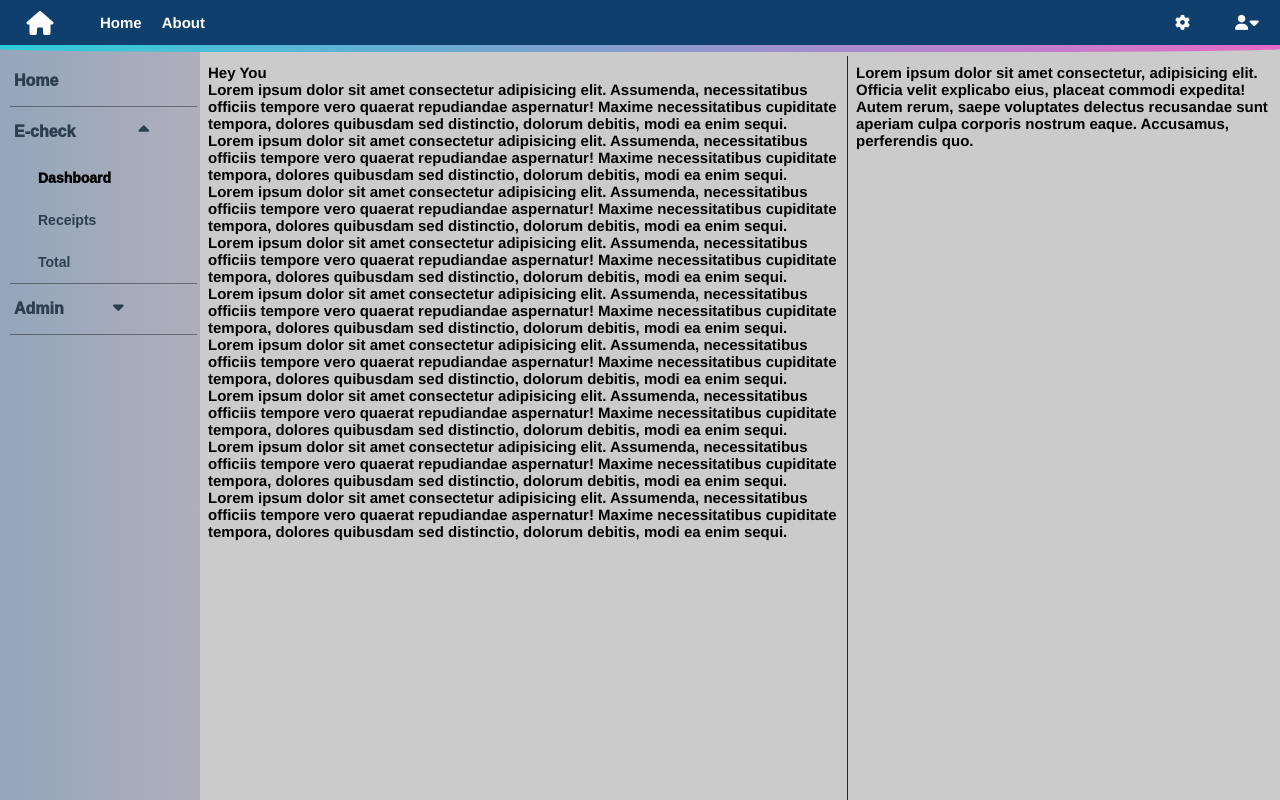
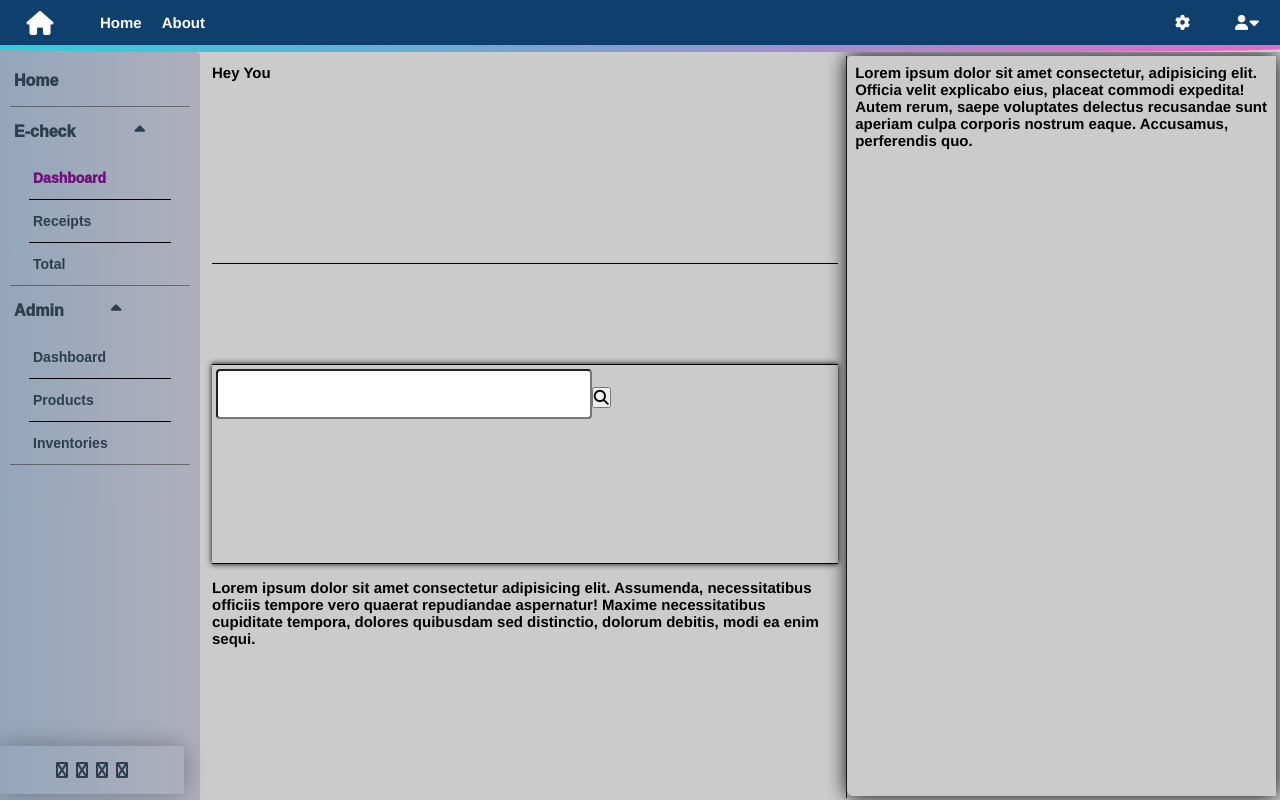
Before and after one commit to musango-willy/store-management, a Vue app: page /checkout in a window 1280 px wide. Built offline with nearby package versions, Linux system fonts and the light colour scheme.

Commit message:
layout still

```diff
--- a/src/App.vue
+++ b/src/App.vue
@@ -13,6 +13,7 @@ export default {
 </script>
 
 <style lang="scss">
+
 * {
   margin: 0%;
   padding: 0;
--- a/src/components/Layout.vue
+++ b/src/components/Layout.vue
@@ -26,13 +26,13 @@
             <div class="side-bar">
                 <ul>
                     <li><span>Home</span></li>
-                    <li @click="dropDownEcheck()">
-                        <span>
+                    <li>
+                        <span @click="dropDownEcheck()">
                             E-check
                             <span v-show="!exactEcheckMenu" class="fa fa-caret-down"></span>
                             <span v-show="exactEcheckMenu" class="fa fa-caret-up"></span>
                         </span>
-                        <transition name="drop">
+                        <transition name="drop" mode="out-in">
                             <ul v-show="exactEcheckMenu">
                                 <li><router-link to="/checkout">Dashboard</router-link></li>
                                 <li><router-link to="/about">Receipts</router-link></li>
@@ -40,14 +40,14 @@
                             </ul>
                         </transition>
                     </li>
-                    <li @click="dropDownAdmin()">
-                        <span>
+                    <li>
+                        <span @click="dropDownAdmin()">
                             <span class="fa fa-charts"></span>
                             Admin
                             <span v-show="!exactAdminMenu" class="fa fa-caret-down"></span>
                             <span v-show="exactAdminMenu" class="fa fa-caret-up"></span>
                         </span>
-                        <transition name="drop">
+                        <transition name="drop" mode="out-in">
                             <ul v-show="exactAdminMenu">
                                 <li><router-link to="/">Dashboard</router-link></li>
                                 <li><router-link to="/about">Products</router-link></li>
@@ -56,11 +56,16 @@
                         </transition>
                     </li>
                 </ul>
+                <div class="side-footer">
+                    <ul>
+                        <li><span class="fa fa-facebook"></span></li>
+                        <li><span class="fa fa-facebook"></span></li>
+                        <li><span class="fa fa-facebook"></span></li>
+                        <li><span class="fa fa-reddit"></span></li>
+                    </ul>
+                </div>
             </div>
             <div class="context-side">
-                <!-- <transition name="routes" mode="out-in">
-                    <router-view/>
-                </transition> -->
                 <router-view v-slot="{ Component }">
                     <transition name="routes" mode="out-in">
                         <component :is="Component" />
@@ -77,7 +82,7 @@ export default {
     data() {
         return {
             echeckMenu: true,
-            adminMenu: false,
+            adminMenu: true,
         }
     },
     created() {
@@ -107,6 +112,7 @@ export default {
 </script>
 
 <style lang="scss" scoped>
+
 .layout {
     position: relative;
     margin: 0;
@@ -120,14 +126,15 @@ export default {
     opacity: 0;
 }
 .routes-enter-active, .routes-leave-active {
-    transition: opacity 0.3s ease-out;
-}
-.drop-enter-active, .drop-leave-active {
-    transition: opacity 300ms ease-in-out;
+    transition: opacity 0.5s ease-out;
 }
 .drop-enter-from, .drop-leave-to {
     opacity: 0;
 }
+.drop-enter-active, .drop-leave-active {
+    transition: opacity 0.4s ease-in-out;
+}
+
 .top-bar {
     position: absolute;
     top: 0px;
@@ -222,24 +229,29 @@ export default {
     background-color: #cbcbcc;
 }
 .side-bar {
+    position: relative;
     float: left;
     // background: #aeaeaf;
     background: linear-gradient(to right, #94a6bb, #afafbb);
     color: #2c3e50;
     min-width: 200px;
     max-width: 250px;
-    height: 100%;
+    height: 93.5%;
     padding: 4px 10px;
+    border-top-right-radius: 4px;
     font-family: 'Poppins', sans-serif;
+    overflow-y: auto;
+    overflow-x: hidden;
 
     ul {
-        width: 104%;
-        transition: height 250ms ease;
+        // width: 104%;
+        margin-bottom: 32%;
+        transition: height 250ms ease-in-out;
         li {
             list-style: none;
             line-height: 50px;
             padding: 0 4px;
-            cursor: pointer;
+            // cursor: pointer;
             border-bottom: 1px solid rgba(0,0,0,.4);
             span {
                 position: relative;
@@ -247,50 +259,89 @@ export default {
                 font-size: 16px;
                 span {
                     position: absolute;
-                    right: -120%;
+                    right: -170%;
                     top: -10%;
+                    width: 130%;
+                    display: flex;
+                    justify-content: center;
+                    align-items: center;
                     font-size: 17px;
+                    cursor: pointer;
+                    transition: color 250ms ease;
+                    &:hover {
+                        color: #ec111c;
+                    }
                 }
             }
 
             ul {
                 position: static;
+                padding: 0 15px;
+                margin: 0;
                 // display: none;
                 li {
                     line-height: 42px;
-                    padding: 0 24px;
+                    // padding: 0 24px;
                     border-bottom: none;
                     border-left: none;
                     a {
-                        color: #2c3e50;
+                        color: inherit;
                         text-decoration: none;
                         font-size: 14px;
-                        transition: color 250ms ease,
-                            font 250ms ease;
-                        &:hover {
-                            color: #000;
-                            font-size: 16px;
-                        }
+
                         &.router-link-exact-active {
-                            color: #000;
+                            color: #701079;
                             font-weight: 1000;
                         }
                     }
                     &:nth-child(1), &:nth-child(2),&:nth-child(3),
                     &:nth-child(4) {
+                        // width: 50%;
+                        transition: box-shadow 400ms ease;
+                        border-bottom: .1em solid #000;
                         &:hover {
+                            font-size: 16px;
+                            color: #642561;
                             border-left: 2px solid orangered;
+                            box-shadow: 0 0 25px rgba(0,0,0,.3);
 
                         }
+                    }
+                    &:last-of-type {
+                        border-bottom: none;
                     }
                 }
             }
             &:nth-child(1) {
-                transition: color 250ms ease;
+                cursor: pointer;
+                transition: color 250ms ease,
+                    box-shadow 400ms ease;
                 &:hover {
                     border-left: 2px solid cyan;
-                    color: cyan;
+                    color: #642561;
+                    box-shadow: 0 0 25px rgba(0,0,0,.3);
                 }
+            }
+        }
+    }
+    .side-footer {
+        position: fixed;
+        bottom: 0;
+        left: 0;
+        margin: 6px 0;
+        width: 184px;
+        height: 6%;
+        box-shadow: 0 0 25px rgba(0,0,0,.3);
+        // height: 2px;
+
+        ul {
+            display: flex;
+            justify-content: center;
+            align-items: center;
+
+            li {
+                padding: 0 4px;
+                border-bottom: none;
             }
         }
     }
--- a/src/views/Echeck/CheckOut.vue
+++ b/src/views/Echeck/CheckOut.vue
@@ -1,22 +1,19 @@
 <template>
     <div class="check-out">
         <div class="left">
-            <h6>Hey You</h6>
+            <div class="left-top">
+                <h6>Hey You</h6>
+            </div>
+            <div class="form-check">
+                <form action="" @submit.prevent="" class="items-form">
+                    <input type="text" name="" id="request-item">
+                    <button type="submit">
+                        <span class="fa fa-search"></span>
+                    </button>
+                </form>
+            </div>
             <h1>Lorem ipsum dolor sit amet consectetur adipisicing elit. Assumenda, necessitatibus officiis tempore vero quaerat repudiandae aspernatur! Maxime necessitatibus cupiditate tempora, dolores quibusdam sed distinctio, dolorum debitis, modi ea enim sequi.</h1>
-            <h1>Lorem ipsum dolor sit amet consectetur adipisicing elit. Assumenda, necessitatibus officiis tempore vero quaerat repudiandae aspernatur! Maxime necessitatibus cupiditate tempora, dolores quibusdam sed distinctio, dolorum debitis, modi ea enim sequi.</h1>
-            <h1>Lorem ipsum dolor sit amet consectetur adipisicing elit. Assumenda, necessitatibus officiis tempore vero quaerat repudiandae aspernatur! Maxime necessitatibus cupiditate tempora, dolores quibusdam sed distinctio, dolorum debitis, modi ea enim sequi.</h1>
-            <h1>Lorem ipsum dolor sit amet consectetur adipisicing elit. Assumenda, necessitatibus officiis tempore vero quaerat repudiandae aspernatur! Maxime necessitatibus cupiditate tempora, dolores quibusdam sed distinctio, dolorum debitis, modi ea enim sequi.</h1>
-            <h1>Lorem ipsum dolor sit amet consectetur adipisicing elit. Assumenda, necessitatibus officiis tempore vero quaerat repudiandae aspernatur! Maxime necessitatibus cupiditate tempora, dolores quibusdam sed distinctio, dolorum debitis, modi ea enim sequi.</h1>
-            <h1>Lorem ipsum dolor sit amet consectetur adipisicing elit. Assumenda, necessitatibus officiis tempore vero quaerat repudiandae aspernatur! Maxime necessitatibus cupiditate tempora, dolores quibusdam sed distinctio, dolorum debitis, modi ea enim sequi.</h1>
-            <h1>Lorem ipsum dolor sit amet consectetur adipisicing elit. Assumenda, necessitatibus officiis tempore vero quaerat repudiandae aspernatur! Maxime necessitatibus cupiditate tempora, dolores quibusdam sed distinctio, dolorum debitis, modi ea enim sequi.</h1>
-            <h1>Lorem ipsum dolor sit amet consectetur adipisicing elit. Assumenda, necessitatibus officiis tempore vero quaerat repudiandae aspernatur! Maxime necessitatibus cupiditate tempora, dolores quibusdam sed distinctio, dolorum debitis, modi ea enim sequi.</h1>
-            <h1>Lorem ipsum dolor sit amet consectetur adipisicing elit. Assumenda, necessitatibus officiis tempore vero quaerat repudiandae aspernatur! Maxime necessitatibus cupiditate tempora, dolores quibusdam sed distinctio, dolorum debitis, modi ea enim sequi.</h1>
-            <!-- <h1>Lorem ipsum dolor sit amet consectetur adipisicing elit. Assumenda, necessitatibus officiis tempore vero quaerat repudiandae aspernatur! Maxime necessitatibus cupiditate tempora, dolores quibusdam sed distinctio, dolorum debitis, modi ea enim sequi.</h1>
-            <h1>Lorem ipsum dolor sit amet consectetur adipisicing elit. Assumenda, necessitatibus officiis tempore vero quaerat repudiandae aspernatur! Maxime necessitatibus cupiditate tempora, dolores quibusdam sed distinctio, dolorum debitis, modi ea enim sequi.</h1>
-            <h1>Lorem ipsum dolor sit amet consectetur adipisicing elit. Assumenda, necessitatibus officiis tempore vero quaerat repudiandae aspernatur! Maxime necessitatibus cupiditate tempora, dolores quibusdam sed distinctio, dolorum debitis, modi ea enim sequi.</h1>
-            <h1>Lorem ipsum dolor sit amet consectetur adipisicing elit. Assumenda, necessitatibus officiis tempore vero quaerat repudiandae aspernatur! Maxime necessitatibus cupiditate tempora, dolores quibusdam sed distinctio, dolorum debitis, modi ea enim sequi.</h1>
-            <h1>Lorem ipsum dolor sit amet consectetur adipisicing elit. Assumenda, necessitatibus officiis tempore vero quaerat repudiandae aspernatur! Maxime necessitatibus cupiditate tempora, dolores quibusdam sed distinctio, dolorum debitis, modi ea enim sequi.</h1>
-            <h1>Lorem ipsum dolor sit amet consectetur adipisicing elit. Assumenda, necessitatibus officiis tempore vero quaerat repudiandae aspernatur! Maxime necessitatibus cupiditate tempora, dolores quibusdam sed distinctio, dolorum debitis, modi ea enim sequi.</h1> -->
+
         </div>
         <div class="right">
             <h2>Lorem ipsum dolor sit amet consectetur, adipisicing elit. Officia velit explicabo eius, placeat commodi expedita! Autem rerum, saepe voluptates delectus recusandae sunt aperiam culpa corporis nostrum eaque. Accusamus, perferendis quo.</h2>
@@ -32,6 +29,16 @@ export default {
 </script>
 
 <style lang="scss" scoped>
+::-webkit-scrollbar {
+    width: .3em;
+}
+::-webkit-scrollbar-track {
+    background: #888;
+}
+::-webkit-scrollbar-thumb {
+    background: linear-gradient(to bottom, #021191, #f31909);
+    border-radius: 5px;
+}
 .check-out {
     position: relative;
     display: flex;
@@ -42,18 +49,52 @@ export default {
     overflow: auto;
 }
 .left {
-    position: absolute;
-    left: 0;
     padding: 8px;
     width: 60%;
-    height: 93vh;
+    height: 92.8vh;
     border-right: 1px solid #1d2e21;
     overflow-y: auto;
+
+    .left-top {
+        width: 100%;
+        height: 200px;
+        border-bottom: 1px solid #000;
+    }
+    .form-check {
+        margin-top: 100px;
+        margin-bottom: 15px;
+        width: 100%;
+        height: 200px;
+        border-top: 1px solid #000;
+        border-bottom: 1px solid #000;
+        box-shadow: 0px 0px 6px #000;
+
+        form {
+            margin: 4px;
+            width: 100%;
+            input[type='text'] {
+                padding: 0 8px;
+                width: 60%;
+                height: 50px;
+                font-size: 26px;
+                font-weight: 600;
+                font-family: 'Poppins', sans-serif;
+                border-radius: 4px;
+                outline: none;
+                color: #060d4e;
+            }
+        }
+    }
 }
 .right {
-    position: absolute;
-    right: 0;
     width: 40%;
+    height: 92.5vh;
     padding: 8px;
+    margin: 0;
+    border-top-left-radius: 4px;
+    border-bottom-left-radius: 6px;
+    overflow-y: auto;
+    // box-shadow: -1px -9px 12px 5px #000;
+    box-shadow: 0px 0px 20px #000;
 }
 </style>
```
